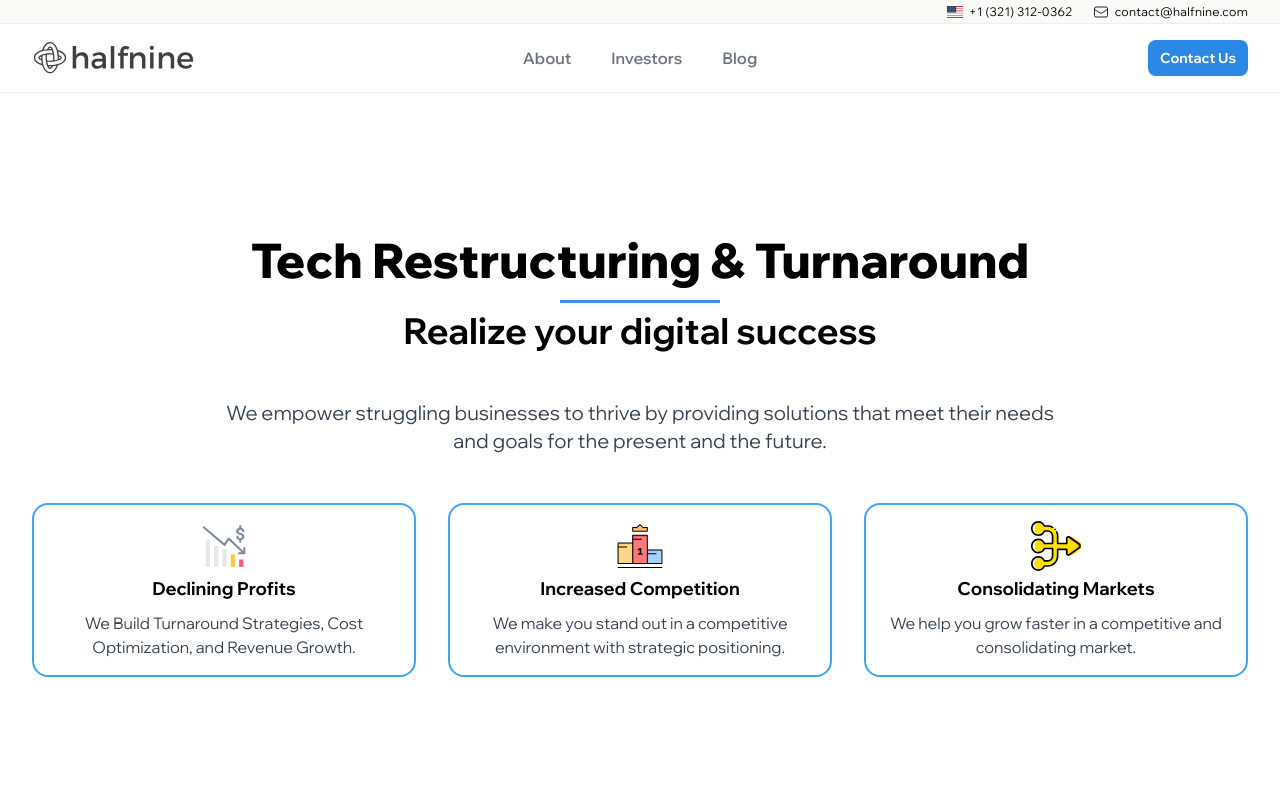
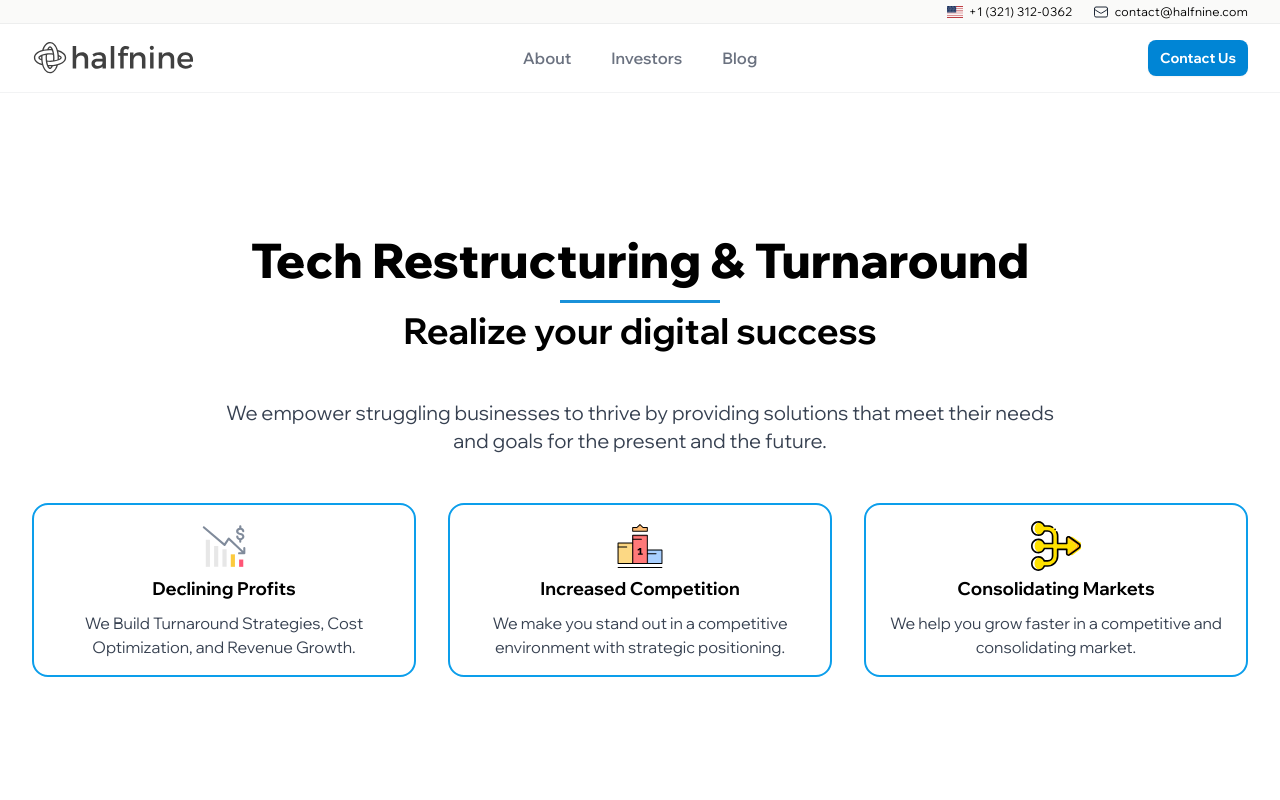
Before and after one commit to ochoadan/halfnine, a Next.js app: page / in a window 1280 px wide. Shown: the top 800 px of the page. Built offline with nearby package versions, Linux system fonts and the light colour scheme.

Commit message:
Update tailwind.config.ts

```diff
--- a/tailwind.config.ts
+++ b/tailwind.config.ts
@@ -10,17 +10,17 @@ const config: Config = {
     extend: {
       colors: {
         brand: {
-          "50": "#eff9ff",
-          "100": "#dcf0fd",
-          "200": "#c1e6fc",
-          "300": "#96d8fa",
-          "400": "#64c1f6",
-          "500": "#40a5f1",
-          "600": "#2b88e5",
-          "700": "#2374d6",
-          "800": "#225cab",
-          "900": "#214f87",
-          "950": "#193152",
+          "50": "#f0f8ff",
+          "100": "#e0f1fe",
+          "200": "#b9e4fe",
+          "300": "#7ccefd",
+          "400": "#36b7fa",
+          "500": "#0c9eeb",
+          "600": "#0085d5",
+          "700": "#0163a3",
+          "800": "#065486",
+          "900": "#0b466f",
+          "950": "#072d4a",
         },
       },
       backgroundImage: {
```
